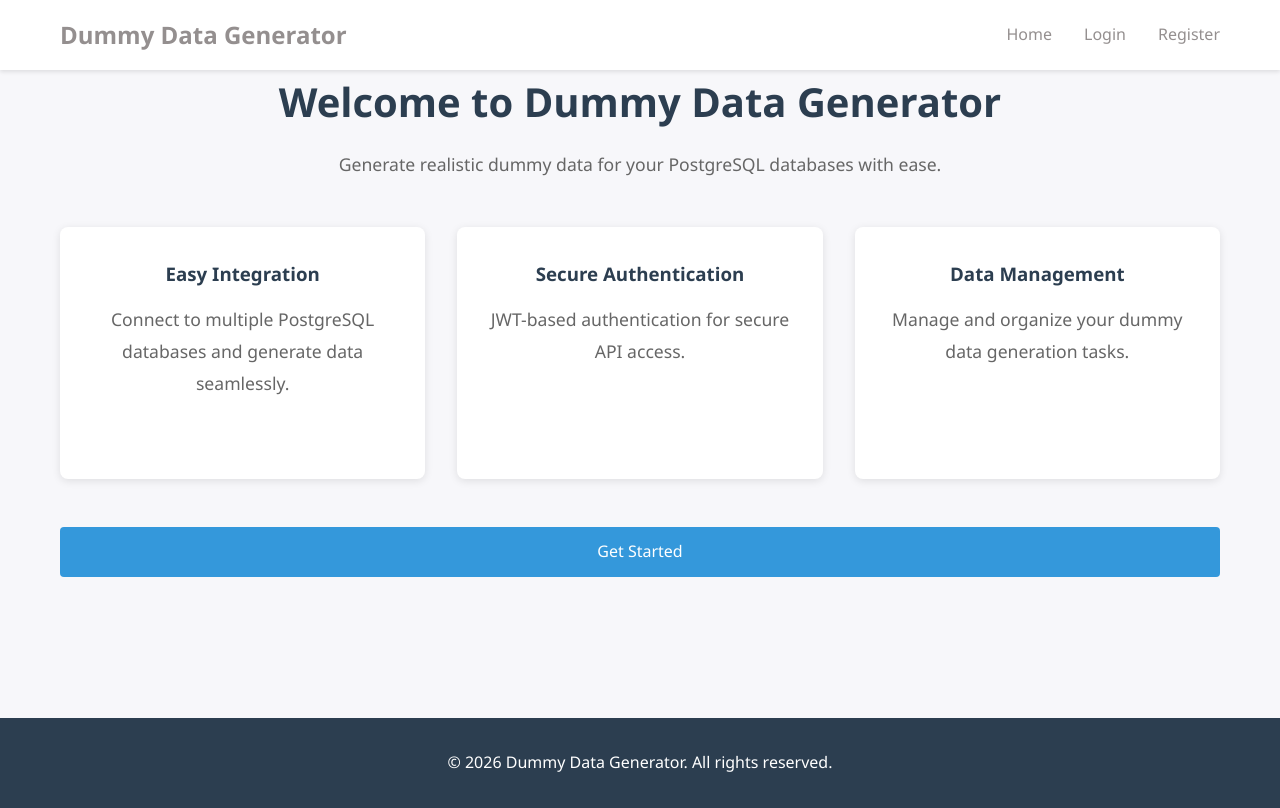
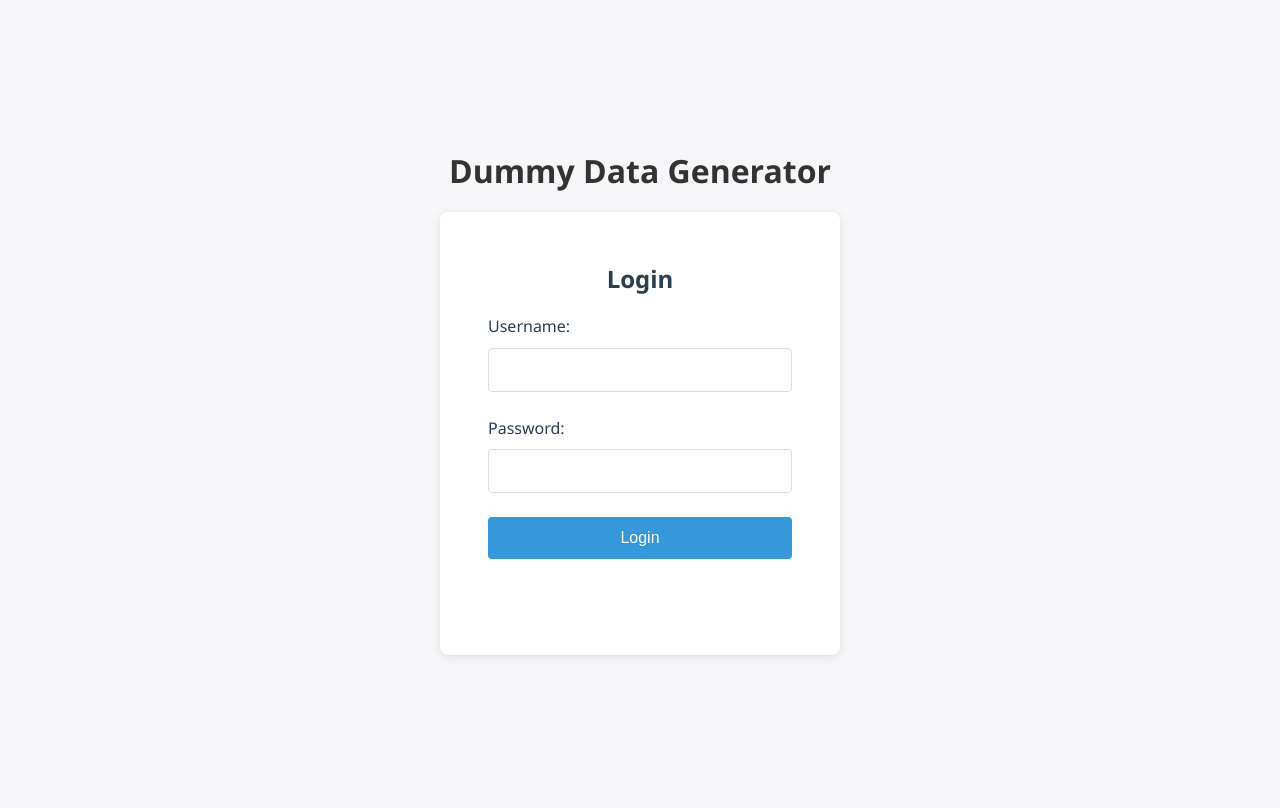
Before and after one commit to NovumDMS/dummy-data-generator, a FastAPI app: page /login in a window 1280 px wide. After the commit the page ends 657 px from the top, so only its background shows below. Run offline with FastAPI, Linux system fonts and the light colour scheme.

Commit message:
Modified Login
Updated some routing and login page design.

```diff
--- a/app/main.py
+++ b/app/main.py
@@ -82,7 +82,23 @@ async def root():
 def login_page(request: Request):
     """Render login page"""
     if hasattr(app, "templates"):
-        return app.templates.TemplateResponse("index.html", {"request": request})
+        return app.templates.TemplateResponse("login.html", {"request": request})
+    else:
+        return JSONResponse(content={"error": "Templates not configured"}, status_code=500)
+
+@app.get("/dashboard")
+def dashboard_page(request: Request):
+    """Render dashboard page"""
+    if hasattr(app, "templates"):
+        return app.templates.TemplateResponse("dashboard.html", {"request": request})
+    else:
+        return JSONResponse(content={"error": "Templates not configured"}, status_code=500)
+
+@app.get("/clients")
+def clients_page(request: Request):
+    """Render clients page"""
+    if hasattr(app, "templates"):
+        return app.templates.TemplateResponse("clients.html", {"request": request})
     else:
         return JSONResponse(content={"error": "Templates not configured"}, status_code=500)
 
--- a/app/static/css/style.css
+++ b/app/static/css/style.css
@@ -130,25 +130,36 @@ main {
 }
 
 /* Auth Container */
-.auth-container {
+.auth-page {
+    width: 100vw;
+    height: 100vh;
     display: flex;
     justify-content: center;
     align-items: center;
+    background-color: var(--bg-dark);
+}
+
+.auth-container {
+    display: flex;
+    flex-direction: column;
+    justify-content: center;
+    align-items: center;
     min-height: 60vh;
+    gap: 1rem;
 }
 
 .auth-form {
-    background: white;
+    background: var(--bg-light);
     padding: 3rem;
     border-radius: 8px;
     box-shadow: 0 2px 10px rgba(0, 0, 0, 0.1);
-    width: 100%;
+    width: 400px;
     max-width: 400px;
 }
 
 .auth-form h2 {
     text-align: center;
-    margin-bottom: 2rem;
+    margin-bottom: 1rem;
     color: #2c3e50;
 }
 
--- a/app/templates/login.html
+++ b/app/templates/login.html
@@ -1,9 +1,8 @@
-{% extends "base.html" %}
+<link rel="stylesheet" href="{{ url_for('static', path='/css/style.css') }}">
 
-{% block title %}Login - Dummy Data Generator{% endblock %}
-
-{% block content %}
+<div class="auth-page">
     <div class="auth-container">
+        <h1>Dummy Data Generator</h1>
         <div class="auth-form">
             <h2>Login</h2>
             <form id="loginForm">
@@ -17,8 +16,8 @@
                 </div>
                 <button type="submit" class="btn btn-primary">Login</button>
             </form>
-        <p>Don't have an account? <a href="/register">Register here</a></p>
             <div id="loginMessage"></div>
+        </div>
     </div>
 </div>
 
@@ -38,4 +37,3 @@
         }
     });
 </script>
-{% endblock %}
```
Lines whose indentation alone changed are shown as unchanged.
